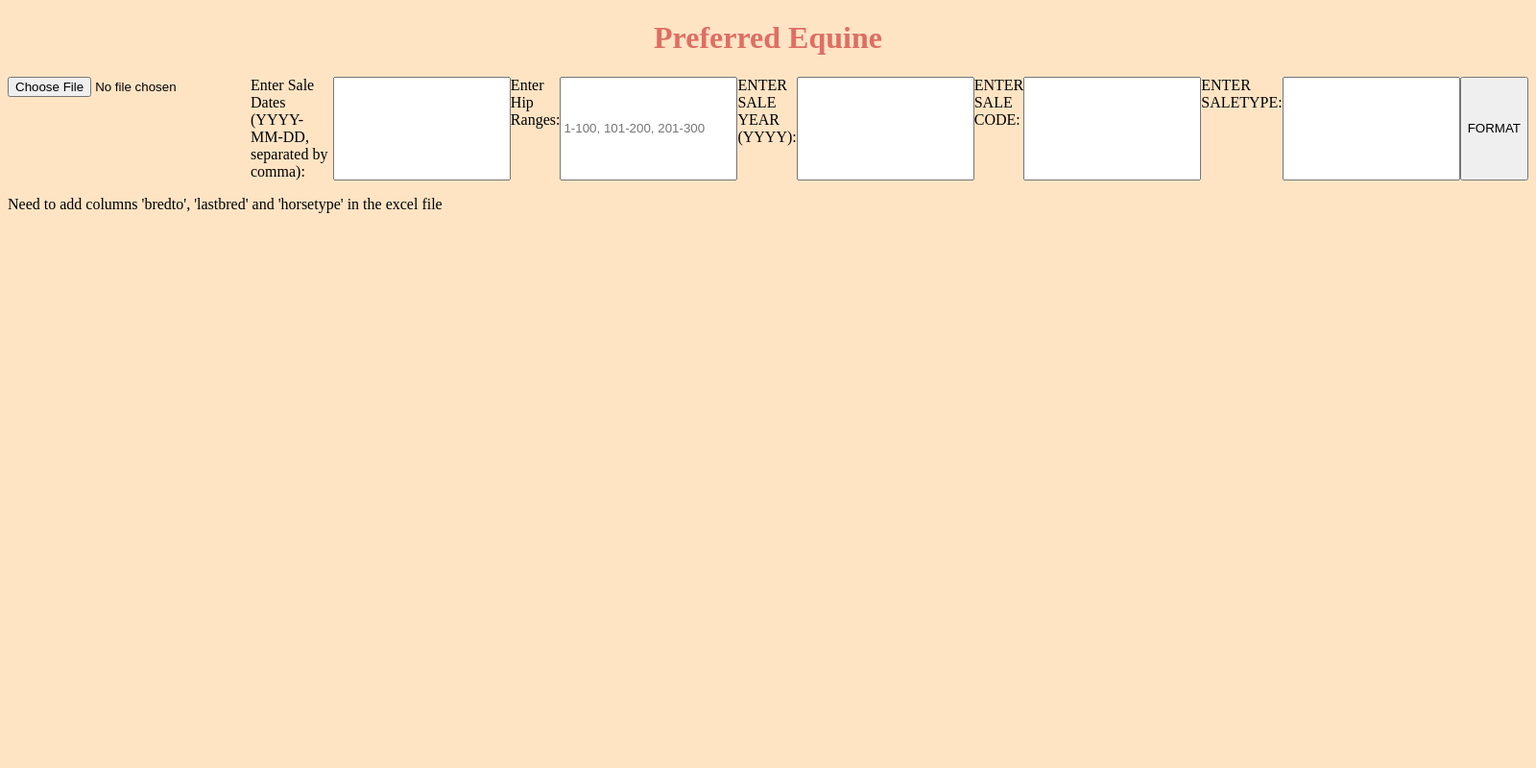
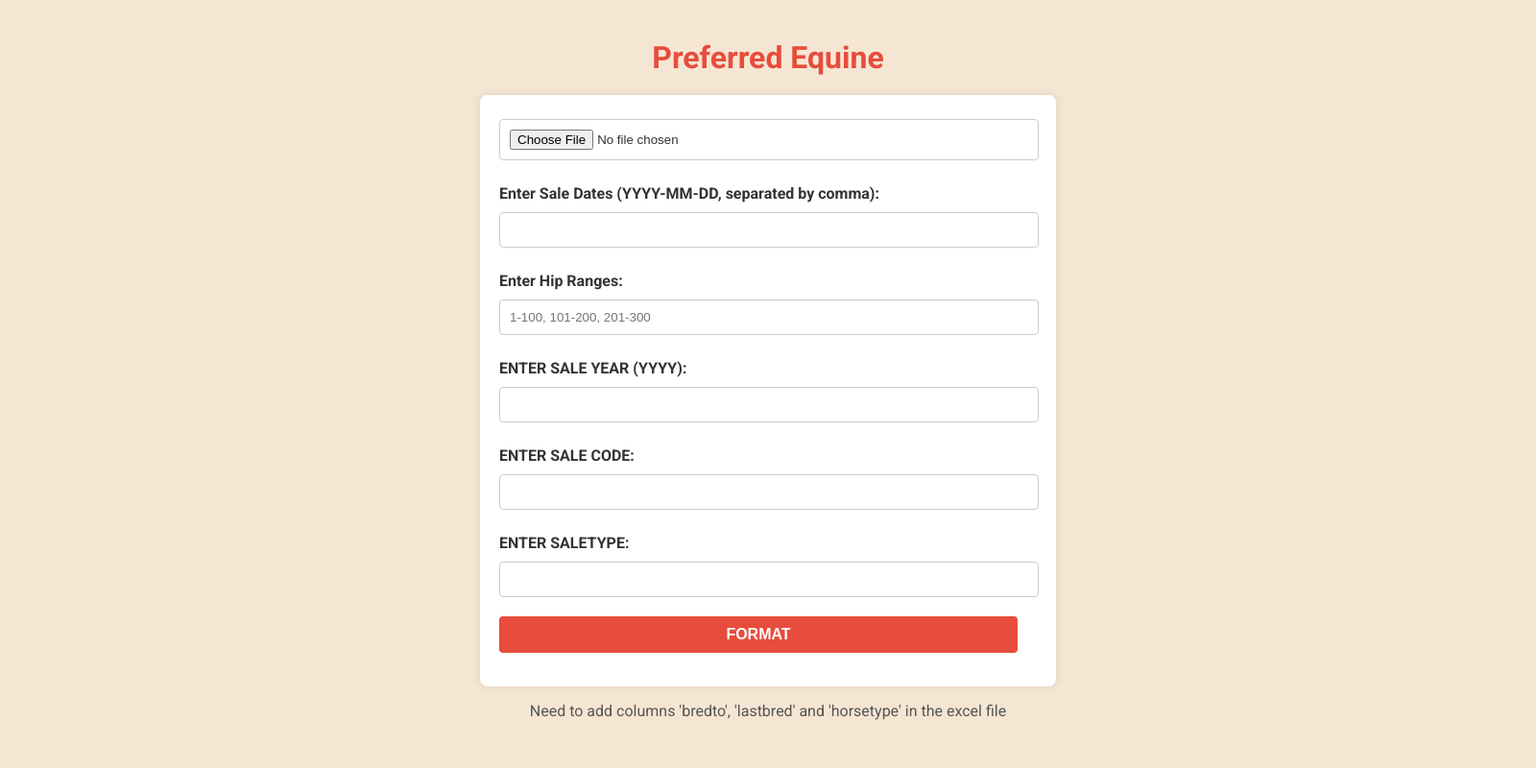
Before and after one commit to monilmody/preferredequinesalesresults, a Flask app: page /views/obs in a window 1600 px wide. Shown: the whole page at 96% size. Run offline with Flask 3, Linux system fonts and the light colour scheme.

Commit message:
making changes to the obs ui

```diff
--- a/website/main.py
+++ b/website/main.py
@@ -2082,330 +2082,6 @@
         print(f"Error: {str(e)}")
         return render_template("obs.html", message=f'Error: {str(e)}', data=None)
 
-@app.route('/obs-mixed', methods=['POST'])
-
-def obsmixed():
-
-    global csv_data
-    try:
-        if 'file' not in request.files:
-            return render_template('obs.html', message='No file path')
-        file_path = request.files['file']
-
-        if file_path.filename == '':
-            return render_template('obs.html', message='No selected file')
-
-        # Read the selected Excel file into a DataFrame
-        df = pd.read_excel(file_path)
-
-        # Prompt the user to insert the salecode using a dialog
-        salecode = request.form['salecode']
-
-        # Check if the user provided a salecode or canceled the dialog
-        if salecode is not None:
-
-            # Now you can work with the DataFrame 'df' and 'salecode' as needed
-
-            # For example, you can print the first few rows and the salecode:
-            #print(df.head())
-            salecode
-
-        else:
-            print("Salecode input canceled.")
-
-        # Adding a new column SALEYEAR
-        df['SALEYEAR'] = request.form['saleyear']
-
-        # Adding a new column SALETYPE
-        df['SALETYPE'] = request.form['type']
-
-        # Adding a new column SALECODE
-        df['SALECODE'] = salecode
-
-        # Adding a new column SALEDATE
-        df['SALEDATE'] = request.form['saledate']
-
-        # Adding a new column BOOK
-        book = 1
-        df['BOOK'] = book
-
-        # # Initialize a counter
-        # counter = 0
-
-        # # Initialize a list to store the counter values
-        # counter_values = []
-
-        # # Iterate through the list of dates
-        # for i, date_str in enumerate(request.form['saledate']):
-        #     # Convert the date string to a datetime object
-        #     date = datetime.datetime.strptime(date_str, '%Y-%m-%d')
-
-        #     # Check if this is the first date or if the date has changed from the previous one
-        #     if i == 0 or date != prev_date:
-        #         counter += 1  # Increment the counter when the date changes
-        #         prev_date = date  # Update the previous date
-
-        #     counter_values.append(counter)
-
-        # Adding a new column DAY
-        day = 1
-        df['DAY'] = day
-
-        # Adding a new column HIP
-        df['HIP'] = df['Hip']
-
-        # Adding a new column HIPNUM
-        df['HIPNUM'] = df['Hip']
-
-        # Dropping a column HIP1
-        df.drop(columns=['Hip'], inplace=True)
-
-        # Check if 'NAME' is a column in the DataFrame
-        if 'Name' in df.columns:
-                    # Create a new 'HORSE' column and populate it with 'NAME'
-                    df['HORSE'] = df['Name'].fillna("")
-        else:
-            df['HORSE'] = ''
-
-        # Check if 'NAME' is a column in the DataFrame
-        if 'Name' in df.columns:
-                    # Create a new 'HORSE' column and populate it with 'NAME'
-                    df['CHORSE'] = df['Name'].fillna("")
-        else:
-            df['CHORSE'] = ''
-
-        # Check if 'NAME' is a column in the DataFrame
-        if 'Name' in df.columns:
-                    # Dropping a column NAME
-                    df.drop(columns=['Name'], inplace=True)
-
-        # Adding a new column RATING
-        rating = ''
-        df['RATING'] = rating
-
-        # Adding a new column TATTOO
-        tattoo = ''
-        df['TATTOO'] = tattoo
-
-        # Adding a new column DATEFOAL
-        df['DATEFOAL'] = pd.to_datetime(df['Foaling Date'])
-
-        # Dropping a column Foaling Date
-        df.drop(columns=['Foaling Date'], inplace=True)
-
-        # Function to calculate the age from DATEFOAL
-        def calculate_age(datefoal):
-            today = date.today()
-            born = pd.to_datetime(datefoal, errors='coerce')  # Convert to datetime, handle invalid dates
-            age = today.year - born.dt.year - ((today.month * 100 + today.day) < (born.dt.month * 100 + born.dt.day))
-            return age
-
-        # Calling the calculate_age() function
-        age = calculate_age(df['DATEFOAL'])
-
-        # Adding a new column AGE
-        df['AGE'] = age.fillna("")
-
-        # Adding a new column COLOR
-        if 'Color' in df.columns:
-            df['COLOR'] = df['Color'].fillna("")
-
-        # Dropping a column COLOR1
-        if 'Color' in df.columns:
-            df.drop(columns=['Color'], inplace=True)
-
-        # Adding a new column SEX
-        if 'Sex' in df.columns:
-            df['SEX'] = df['Sex'].fillna("")
-
-        # Dropping a column SEX1
-        if 'Sex' in df.columns:
-            df.drop(columns=['Sex'], inplace=True)
-
-        # Adding a new column GAIT
-        gait = ''
-        df['GAIT'] = gait
-
-        # Adding a new column TYPE
-        if 'SOLD AS CODE' in df.columns:
-            df['TYPE'] = df['SOLD AS CODE']
-        else:
-            df['TYPE'] = 'Y'
-
-        # Adding a new column RECORD
-        record = ''
-        df['RECORD'] = record
-
-        # Adding a new column ET
-        et = ''
-        df['ET'] = et
-
-        # Replace state names in a new column 'ELIG' with state codes in the 'FOALED' column
-        df['ELIG'] = df['State'].fillna("")
-
-        df.drop(columns=['State'], inplace=True)
-
-        # Adding a new column SIRE
-        if 'Sire' in df.columns:
-            df['SIRE'] =  df['Sire'].fillna("")
-
-        # Adding a new column CSIRE
-        if 'Sire' in df.columns:
-            df['CSIRE'] = df['Sire'].fillna("")
-
-        # Dropping a column SIRE1
-        if 'Sire' in df.columns:
-            df.drop(columns=['Sire'], inplace=True)
-
-        # Adding a new column DAM
-        if 'Dam' in df.columns:
-            df['DAM'] = df['Dam'].fillna("")
-
-        # Adding a new column CDAM
-        if 'Dam' in df.columns:
-            df['CDAM'] = df['Dam'].fillna("")
-
-        # Dropping a column DAM1
-        if 'Dam' in df.columns:
-            df.drop(columns=['Dam'], inplace=True)
-
-        # Adding a new column SIREOFDAM
-        if 'Damsire' in df.columns:
-            df['SIREOFDAM'] = df['Damsire'].fillna("")
-
-        # Adding a new column CSIREOFDAM
-        if 'Damsire' in df.columns:
-            df['CSIREOFDAM'] = df['Damsire'].fillna("")
-
-        # Dropping a column SIRE OF DAM
-        if 'Damsire' in df.columns:
-            df.drop(columns=['Damsire'], inplace=True)
-
-        df.drop(columns=['Sort by Dam'], inplace=True)
-        df.drop(columns=['Status'], inplace=True)
-        df.drop(columns=['Out date'], inplace=True)
-        df.drop(columns=['Alpha Sort'], inplace=True)
-
-        # Adding a new column DAMOFDAM
-        damofdam = ''
-        df['DAMOFDAM'] = damofdam
-
-        # Adding a new column CDAMOFDAM
-        cdamofdam = ''
-        df['CDAMOFDAM'] = cdamofdam
-
-        # Adding a new column DAMTATT
-        damtatt = ''
-        df['DAMTATT'] = damtatt
-
-        # Adding a new column DAMYOF
-        damyof = ''
-        df['DAMYOF'] = damyof
-
-        # Adding a new column DDAMTATT
-        ddamtatt = ''
-        df['DDAMTATT'] = ddamtatt
-
-        # Adding a new column BREDTO
-        bredto = ""
-        df['BREDTO'] = bredto
-
-        # Adding a new column LASTBRED
-        lastbred = ''
-        df['LASTBRED'] = lastbred
-
-        # Adding a new column CONLNAME
-        conlname = df['Consignor']
-        df['CONSLNAME'] = conlname.fillna("")
-
-        # Dropping a column PROPERTY LINE
-        df.drop(columns=['Consignor'], inplace=True)
-
-        # Adding a new column CONSNO
-        consno = ''
-        df['CONSNO'] = consno
-
-        # Adding a new column PEMCODE
-        pemcode = ''
-        df['PEMCODE'] = pemcode
-
-        # Adding a new column PURFNAME
-        purfname = ''
-        df['PURFNAME'] = purfname
-
-        df.drop(columns=['Barn'], inplace=True)
-
-        # Adding a new column PURLNAME
-        purlname = df['Buyer']
-        df['PURLNAME'] = purlname
-
-        # Dropping a column PURCHASER
-        df.drop(columns=['Buyer'], inplace=True)
-
-        # Adding a new column SBCITY
-        sbcity = ''
-        df['SBCITY'] = sbcity
-
-        # Adding a new column SBSTATE
-        sbstate = ''
-        df['SBSTATE'] = sbstate
-
-        # Adding a new column SBCOUNTRY
-        sbcountry = ''
-        df['SBCOUNTRY'] = sbcountry
-
-        # Adding a new column PRICE
-        price = df['Price']
-        df['PRICE'] = price
-
-        # Adding a new column PRICE1
-        df.drop(columns=['Price'], inplace=True)
-
-        # Adding a new column CURRENCY
-        currency = ''
-        df['CURRENCY'] = currency
-
-        # Adding a new column URL
-
-        url = ""
-        df['URL'] = url
-
-        # Adding a new column NFFM
-        nffm = ''
-        df['NFFM'] = nffm
-
-        # Adding a new column PRIVATE SALE
-        privatesale = df['PS']
-        df['PRIVATESALE'] = privatesale.fillna("")
-
-        df.drop(columns=['PS'], inplace=True)
-
-        # Adding a new column BREED
-        breed = 'T'
-        df['BREED'] = breed
-
-        df['TDAM'] = df['dam_name'].fillna("")
-
-
-
-        # Calculating the year of birth from the datefoal
-        datefoal_series = df['DATEFOAL']
-
-        # Adding a new column YEARFOAL and getting the year from DATEFOAL
-        df['YEARFOAL'] = df['DATEFOAL'].dt.year.fillna("")
-
-        df['UTT'] = df['ut_time'].fillna(0.0)
-
-        df['STATUS'] = ""
-        upload_data_to_mysql(df)
-
-        return render_template("obs.html", message='File uploaded to database successfully', data=df.to_html())
-
-    except Exception as e:
-        # Log the exception or print the error message for debugging
-        print(f"Error: {str(e)}")
-        return render_template("obs.html", message=f'Error: {str(e)}', data=None)
-
 @app.route('/tattersalls', methods=['POST'])
 
 def tattersalls():
--- a/website/templates/keenland.html
+++ b/website/templates/keenland.html
@@ -34,6 +34,9 @@
         }
 
         form {
+            display: flex;
+            flex-direction: column; /* Stack form elements vertically */
+            align-items: flex-start; /* Align items to the left */
             background-color: #fff;
             padding: 20px;
             border-radius: 8px;
--- a/website/templates/obs.html
+++ b/website/templates/obs.html
@@ -1,19 +1,105 @@
 <!DOCTYPE html>
 <html lang="en">
+
 <head>
     <meta charset="UTF-8">
     <meta name="viewport" content="width=device-width, initial-scale=1.0">
     <title>Preferred Equine</title>
+    <link href="https://fonts.googleapis.com/css2?family=Roboto:wght@400;700&display=swap" rel="stylesheet">
+    <style>
+        body {
+            background-color: #f5e6d3;
+            font-family: 'Roboto', sans-serif;
+            color: #333;
+            margin: 0;
+            padding: 0;
+        }
+
+        .container {
+            max-width: 600px;
+            margin: 0 auto;
+            padding: 20px;
+        }
+
+        h1 {
+            text-align: center;
+            color: #e74c3c;
+            font-weight: bold;
+            margin-bottom: 20px;
+        }
+
+        h1 a {
+            text-decoration: none;
+            color: inherit;
+        }
+
+        form {
+            display: flex;
+            flex-direction: column; /* Stack form elements vertically */
+            align-items: flex-start; /* Align items to the left */
+            background-color: #fff;
+            padding: 20px;
+            border-radius: 8px;
+            box-shadow: 0 0 10px rgba(0, 0, 0, 0.1);
+        }
+
+        label {
+            display: block;
+            margin: 10px 0 5px;
+            font-weight: bold;
+        }
+
+        input[type="file"],
+        input[type="text"],
+        button {
+            width: calc(100% - 20px);
+            padding: 10px;
+            margin: 5px 0 15px;
+            border: 1px solid #ccc;
+            border-radius: 4px;
+        }
+
+        button {
+            background-color: #e74c3c;
+            color: white;
+            border: none;
+            cursor: pointer;
+            font-size: 16px;
+            font-weight: bold;
+            transition: background-color 0.3s;
+        }
+
+        button:hover {
+            background-color: #c0392b;
+        }
+
+        p {
+            text-align: center;
+            color: #555;
+        }
+
+        .message {
+            text-align: center;
+            color: #e74c3c;
+            font-weight: bold;
+        }
+
+        .csv-data {
+            margin-top: 20px;
+            background-color: #fff;
+            padding: 15px;
+            border-radius: 8px;
+            box-shadow: 0 0 10px rgba(0, 0, 0, 0.1);
+        }
+    </style>
 </head>
-<body style="background-color: bisque;">
 
-    <!--<h1 style="text-align:center;color:hsl(5, 65%, 63%); font-weight: bold;">Preferred Equine</h1>-->
-     <h1 style="text-align:center;color:hsl(5, 65%, 63%); font-weight: bold;">
-        <a href="/" style="text-decoration: none; color: inherit;">Preferred Equine</a>
-    </h1>
+<body>
+    <div class="container">
+        <h1><a href="/">Preferred Equine</a></h1>
 
-    <form style="display: flex; "action="/obs" method="post" enctype="multipart/form-data">
-        <input type="file" name="file" accept=".csv">
+        <form action="/obs" method="post" enctype="multipart/form-data">
+            <input type="file" name="file" accept=".csv" required>
             <label for="sale_dates">Enter Sale Dates (YYYY-MM-DD, separated by comma):</label>
             <input type="text" id="sale_dates" name="sale_dates" required>
             <label for="hip_ranges">Enter Hip Ranges:</label>
@@ -28,13 +114,16 @@
         </form>
         <p>Need to add columns 'bredto', 'lastbred' and 'horsetype' in the excel file</p>
         {% if message %}
-    <p>{{ message }}</p>
+        <p class="message">{{ message }}</p>
         {% endif %}
 
         {% if data %}
+        <div class="csv-data">
             <h2>CSV Data</h2>
             {{ data|safe }}
+        </div>
         {% endif %}
+    </div>
+</body>
 
-</body>
 </html>
--- a/website/views.py
+++ b/website/views.py
@@ -39,14 +39,6 @@
 def obs():
     return render_template("obs.html")
 
-@views.route("/obs_redirect-mixed")
-def obsRedirectMix():
-    return render_template("obs.html")
-
-@views.route("/obs")
-def obsmixed():
-    return render_template("obs.html")
-
 @views.route("/tattersalls_redirect")
 def tattersallsRedirect():
     return render_template("tattersalls.html")
```
Also changed, not shown: website/templates/homepage.html (+1 -6 lines). Lines whose indentation alone changed are shown as unchanged.
